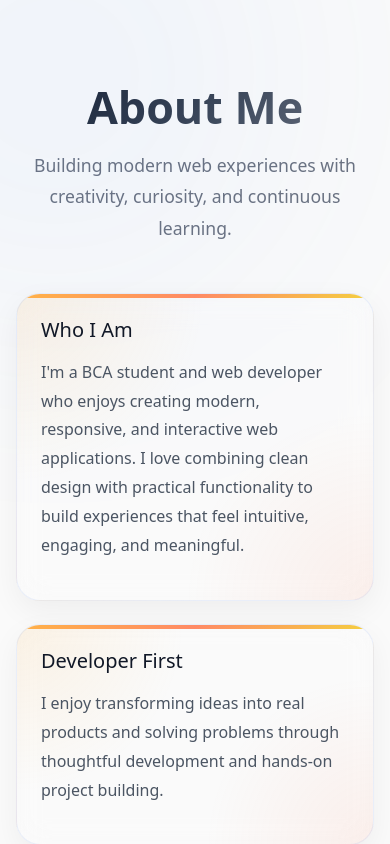
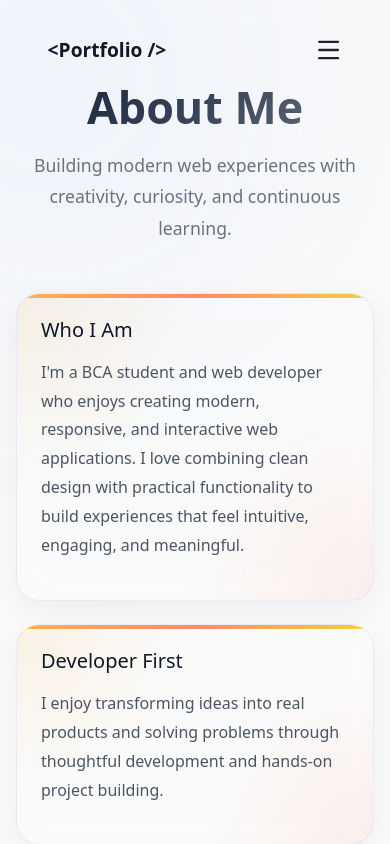
Before and after one commit to Shreya-103/Portfolio-2.0, a React (Vite) app: page / in a window 390 px wide. Shown: the top 844 px of the page. Built offline with nearby package versions, Linux system fonts and the light colour scheme.

Commit message:
added navbar

```diff
--- a/package.json
+++ b/package.json
@@ -17,6 +17,7 @@
     "@tailwindcss/vite": "^4.3.0",
     "bootstrap": "^5.3.8",
     "framer-motion": "^12.40.0",
+    "lucide-react": "^1.17.0",
     "react": "^19.2.0",
     "react-bootstrap": "^2.10.10",
     "react-dom": "^19.2.0",
--- a/src/App.jsx
+++ b/src/App.jsx
@@ -1,4 +1,5 @@
 import React from "react";
+import Navbar from "./components/Navbar/navbar";
 import AboutMe from "./components/AboutMe/aboutme";
 import Projects from "./components/Project/projects";
 import TechSkills from "./components/Skills/techskills";
@@ -8,6 +9,7 @@ import ContactSection from "./components/Contact/contactform";
 const App = () =>{
   return(
     <>
+    <Navbar/>
     <AboutMe/>
     <TechSkills/>
     <Projects/>
--- /dev/null
+++ b/src/components/Navbar/navbar.jsx
@@ -0,0 +1,89 @@
+import { useEffect, useState } from "react";
+import { Menu, X, Moon, Sun } from "lucide-react";
+import styles from "./navbar.module.css";
+
+const Navbar = () => {
+  const [open, setOpen] = useState(false);
+  const [darkMode, setDarkMode] = useState(false);
+  const [scrolled, setScrolled] = useState(false);
+
+  useEffect(() => {
+    const handleScroll = () => {
+      setScrolled(window.scrollY > 30);
+    };
+
+    window.addEventListener("scroll", handleScroll);
+
+    return () =>
+      window.removeEventListener("scroll", handleScroll);
+  }, []);
+
+  useEffect(() => {
+    document.body.classList.toggle(
+      "dark",
+      darkMode
+    );
+  }, [darkMode]);
+
+  const links = [
+    "About",
+    "Skills",
+    "Projects",
+    "Contact",
+  ];
+
+  return (
+    <nav
+      className={`${styles.navbar} ${
+        scrolled ? styles.scrolled : ""
+      }`}
+    >
+      <div className={styles.logo}>
+        &lt;Portfolio /&gt;
+      </div>
+
+      <ul
+        className={`${styles.navLinks} ${
+          open ? styles.active : ""
+        }`}
+      >
+        {links.map((link) => (
+          <li key={link}>
+            <a
+              href={`#${link.toLowerCase()}`}
+              onClick={() => setOpen(false)}
+            >
+              {link}
+            </a>
+          </li>
+        ))}
+
+        <button
+          className={styles.themeBtn}
+          onClick={() =>
+            setDarkMode(!darkMode)
+          }
+        >
+          {darkMode ? (
+            <Sun size={20} />
+          ) : (
+            <Moon size={20} />
+          )}
+        </button>
+      </ul>
+
+      <button
+        className={styles.mobileBtn}
+        onClick={() => setOpen(!open)}
+      >
+        {open ? (
+          <X size={28} />
+        ) : (
+          <Menu size={28} />
+        )}
+      </button>
+    </nav>
+  );
+};
+
+export default Navbar;
--- /dev/null
+++ b/src/components/Navbar/navbar.module.css
@@ -0,0 +1,147 @@
+.navbar {
+  position: fixed;
+
+  top: 20px;
+  left: 50%;
+
+  transform: translateX(-50%);
+
+  width: min(1200px, 92%);
+
+  padding: 1rem 2rem;
+
+  display: flex;
+  align-items: center;
+  justify-content: space-between;
+
+  z-index: 999;
+
+  border-radius: 22px;
+
+  transition: all 0.3s ease;
+}
+
+.scrolled {
+  background: rgba(255,255,255,0.75);
+
+  backdrop-filter: blur(15px);
+
+  box-shadow:
+    0 10px 30px rgba(0,0,0,.08);
+
+  border: 1px solid rgba(255,255,255,.7);
+}
+
+.logo {
+  font-size: 1.2rem;
+  font-weight: 700;
+  color: #111827;
+}
+
+.navLinks {
+  display: flex;
+  align-items: center;
+  gap: 2rem;
+
+  list-style: none;
+}
+
+.navLinks a {
+  text-decoration: none;
+
+  color: #374151;
+
+  font-weight: 500;
+
+  position: relative;
+}
+
+.navLinks a::after {
+  content: "";
+
+  position: absolute;
+
+  left: 0;
+  bottom: -4px;
+
+  width: 0%;
+  height: 2px;
+
+  transition: 0.3s;
+
+  background:
+    linear-gradient(
+      135deg,
+      #ffb347,
+      #ff8a65
+    );
+}
+
+.navLinks a:hover::after {
+  width: 100%;
+}
+
+.themeBtn {
+  width: 42px;
+  height: 42px;
+
+  border: none;
+
+  border-radius: 50%;
+
+  cursor: pointer;
+
+  background:
+    linear-gradient(
+      135deg,
+      #ffb347,
+      #ff8a65
+    );
+
+  color: white;
+
+  display: flex;
+  align-items: center;
+  justify-content: center;
+}
+
+.mobileBtn {
+  display: none;
+  border: none;
+  background: transparent;
+  cursor: pointer;
+}
+
+/* MOBILE */
+
+@media (max-width: 768px) {
+  .mobileBtn {
+    display: block;
+  }
+
+  .navLinks {
+    position: absolute;
+
+    top: 80px;
+    left: 0;
+    right: 0;
+
+    flex-direction: column;
+
+    gap: 1.5rem;
+
+    padding: 2rem;
+
+    border-radius: 20px;
+
+    background: rgba(255,255,255,.95);
+
+    backdrop-filter: blur(15px);
+
+    display: none;
+  }
+
+  .active {
+    display: flex;
+  }
+}
--- a/src/components/Project/projects.jsx
+++ b/src/components/Project/projects.jsx
@@ -32,7 +32,7 @@ export default function Projects() {
   };
 
   return (
-    <section className={styles.projectsSection}>
+    <section className={styles.projectsSection} id="projects">
       <h2 className={styles.heading}>
         Featured Projects
       </h2>
@@ -52,7 +52,6 @@ export default function Projects() {
           </motion.div>
         ))}
       </div>
-
       <div className={styles.controls}>
         <button onClick={prevProject}>
           ←
--- a/src/components/Skills/techskills.jsx
+++ b/src/components/Skills/techskills.jsx
@@ -77,7 +77,7 @@ const TechSkills = () => {
   };
 
   return (
-    <section className={styles.sectionII} ref={ref}>
+    <section className={styles.sectionII} ref={ref} id="skills">
       <div className={styles.wrapper}>
         {/* Desktop Heading */}
         <div className={styles.sideTag}>
--- a/src/index.css
+++ b/src/index.css
@@ -3,3 +3,6 @@
   margin:0%;
   padding:0%;
 }
+html {
+  scroll-behavior: smooth;
+}
```
Also changed, not shown: 1 other file (tests, documents, lock files or other folders).
